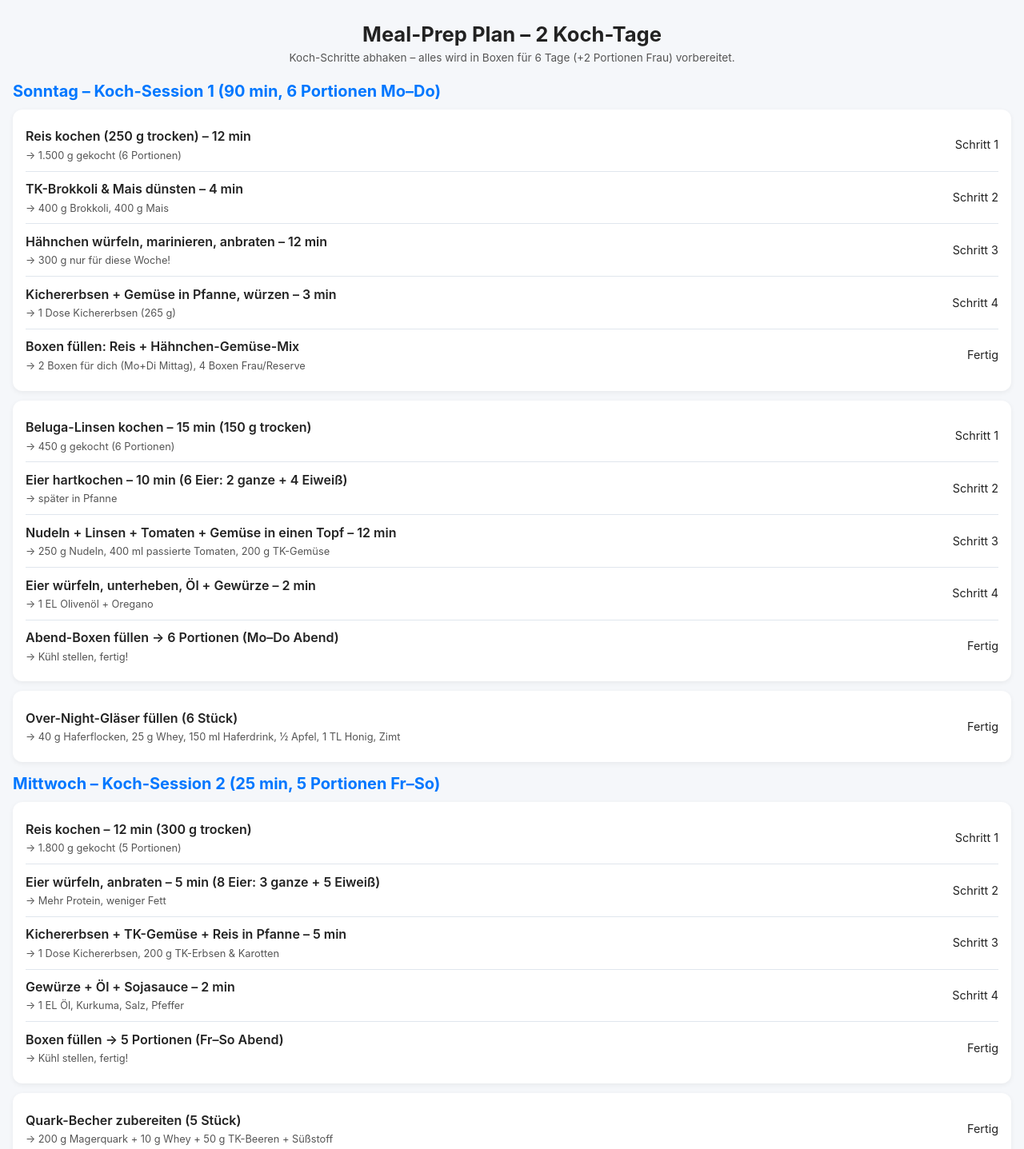
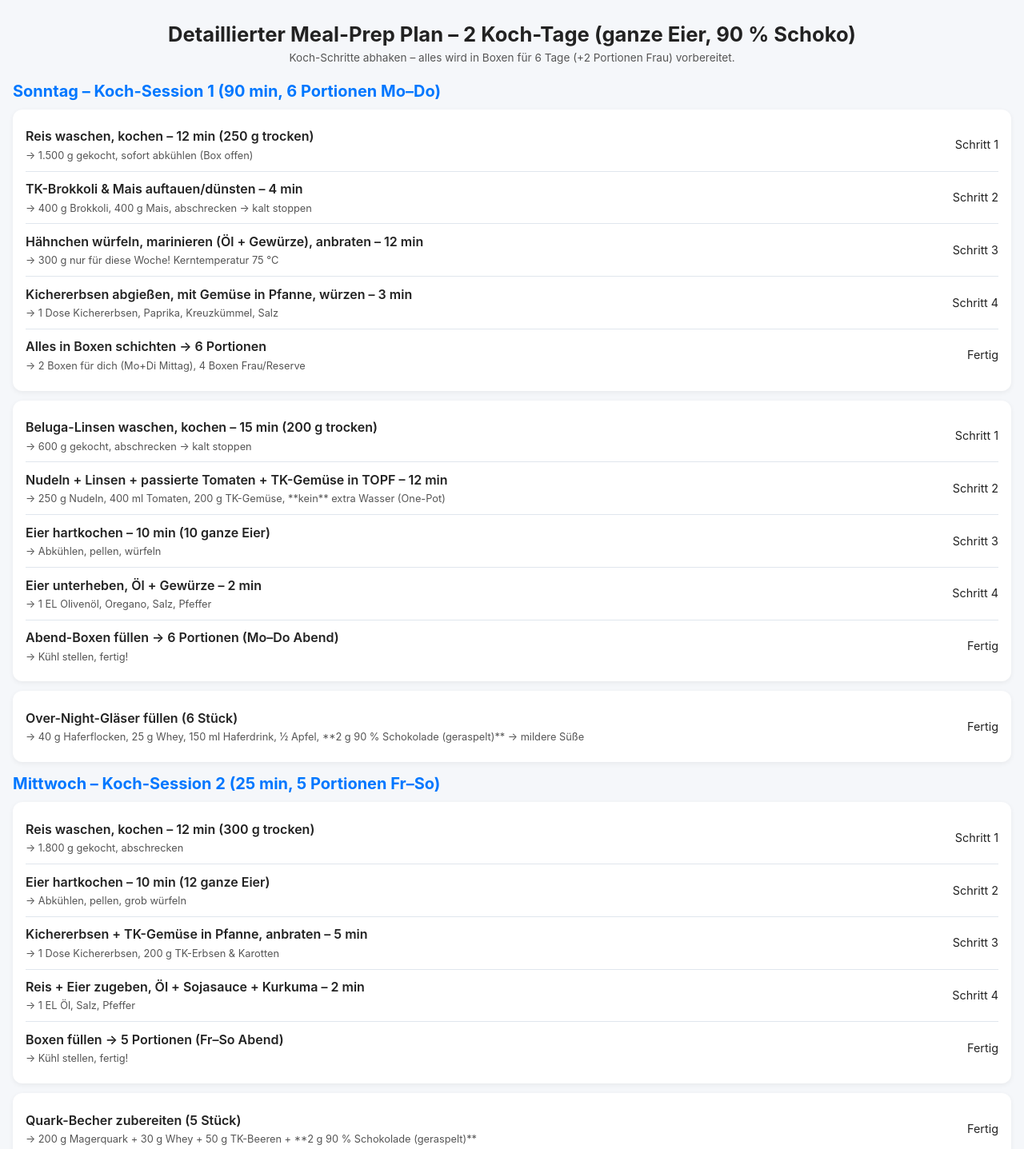
Before and after one commit to mesihtasci/mealplan-1, a plain HTML site: page index.html in a window 1280 px wide. Shown: the top 1437 px of the page at 80% size. Drawn offline with Linux system fonts and the light colour scheme.

Commit message:
Update index.html

```diff
--- a/index.html
+++ b/index.html
@@ -2,7 +2,7 @@
 <html lang="de">
 <head>
   <meta charset="UTF-8">
-  <title>Meal-Prep Plan – 2 Koch-Tage</title>
+  <title>Detaillierter Meal-Prep Plan</title>
   <meta name="viewport" content="width=device-width, initial-scale=1">
   <style>
     :root{--bg:#f5f7fa;--card:#fff;--accent:#0077ff;--text:#222;--sub:#555;--border:#e0e6ed}
@@ -15,7 +15,6 @@
     a{color:var(--accent);text-decoration:none}.sets{font-size:.9rem;white-space:nowrap;margin-left:.5rem}
     .note{text-align:center;font-size:.85rem;color:var(--sub);margin:-.5rem 0 1rem}
     .done{text-decoration:line-through;opacity:.55}
-    /* Einkaufs- & Prep-Bereiche */
     .shop-section{margin-bottom:1rem}
     .shop-header{cursor:pointer;background:var(--accent);color:#fff;padding:.5rem .75rem;border-radius:8px;font-weight:600}
     .shop-content{display:none;padding:.5rem 0}
@@ -27,7 +26,7 @@
 
 <body>
 
-<h1>Meal-Prep Plan – 2 Koch-Tage</h1>
+<h1>Detaillierter Meal-Prep Plan – 2 Koch-Tage (ganze Eier, 90 % Schoko)</h1>
 <p class="note">Koch-Schritte abhaken – alles wird in Boxen für 6 Tage (+2 Portionen Frau) vorbereitet.</p>
 
 <!-- ================= SONNTAG ================= -->
@@ -35,25 +34,25 @@
 
 <!-- Reis-Bowl -->
 <div class="card">
-  <div class="ex-row" onclick="this.classList.toggle('done')"><div><div class="main">Reis kochen (250 g trocken) – 12 min</div><div class="alt">→ 1.500 g gekocht (6 Portionen)</div></div><div class="sets">Schritt 1</div></div>
-  <div class="ex-row" onclick="this.classList.toggle('done')"><div><div class="main">TK-Brokkoli & Mais dünsten – 4 min</div><div class="alt">→ 400 g Brokkoli, 400 g Mais</div></div><div class="sets">Schritt 2</div></div>
-  <div class="ex-row" onclick="this.classList.toggle('done')"><div><div class="main">Hähnchen würfeln, marinieren, anbraten – 12 min</div><div class="alt">→ 300 g nur für diese Woche!</div></div><div class="sets">Schritt 3</div></div>
-  <div class="ex-row" onclick="this.classList.toggle('done')"><div><div class="main">Kichererbsen + Gemüse in Pfanne, würzen – 3 min</div><div class="alt">→ 1 Dose Kichererbsen (265 g)</div></div><div class="sets">Schritt 4</div></div>
-  <div class="ex-row" onclick="this.classList.toggle('done')"><div><div class="main">Boxen füllen: Reis + Hähnchen-Gemüse-Mix</div><div class="alt">→ 2 Boxen für dich (Mo+Di Mittag), 4 Boxen Frau/Reserve</div></div><div class="sets">Fertig</div></div>
+  <div class="ex-row" onclick="this.classList.toggle('done')"><div><div class="main">Reis waschen, kochen – 12 min (250 g trocken)</div><div class="alt">→ 1.500 g gekocht, sofort abkühlen (Box offen)</div></div><div class="sets">Schritt 1</div></div>
+  <div class="ex-row" onclick="this.classList.toggle('done')"><div><div class="main">TK-Brokkoli & Mais auftauen/dünsten – 4 min</div><div class="alt">→ 400 g Brokkoli, 400 g Mais, abschrecken → kalt stoppen</div></div><div class="sets">Schritt 2</div></div>
+  <div class="ex-row" onclick="this.classList.toggle('done')"><div><div class="main">Hähnchen würfeln, marinieren (Öl + Gewürze), anbraten – 12 min</div><div class="alt">→ 300 g nur für diese Woche! Kerntemperatur 75 °C</div></div><div class="sets">Schritt 3</div></div>
+  <div class="ex-row" onclick="this.classList.toggle('done')"><div><div class="main">Kichererbsen abgießen, mit Gemüse in Pfanne, würzen – 3 min</div><div class="alt">→ 1 Dose Kichererbsen, Paprika, Kreuzkümmel, Salz</div></div><div class="sets">Schritt 4</div></div>
+  <div class="ex-row" onclick="this.classList.toggle('done')"><div><div class="main">Alles in Boxen schichten → 6 Portionen</div><div class="alt">→ 2 Boxen für dich (Mo+Di Mittag), 4 Boxen Frau/Reserve</div></div><div class="sets">Fertig</div></div>
 </div>
 
 <!-- One-Pot Beluga -->
 <div class="card">
-  <div class="ex-row" onclick="this.classList.toggle('done')"><div><div class="main">Beluga-Linsen kochen – 15 min (150 g trocken)</div><div class="alt">→ 450 g gekocht (6 Portionen)</div></div><div class="sets">Schritt 1</div></div>
-  <div class="ex-row" onclick="this.classList.toggle('done')"><div><div class="main">Eier hartkochen – 10 min (6 Eier: 2 ganze + 4 Eiweiß)</div><div class="alt">→ später in Pfanne</div></div><div class="sets">Schritt 2</div></div>
-  <div class="ex-row" onclick="this.classList.toggle('done')"><div><div class="main">Nudeln + Linsen + Tomaten + Gemüse in einen Topf – 12 min</div><div class="alt">→ 250 g Nudeln, 400 ml passierte Tomaten, 200 g TK-Gemüse</div></div><div class="sets">Schritt 3</div></div>
-  <div class="ex-row" onclick="this.classList.toggle('done')"><div><div class="main">Eier würfeln, unterheben, Öl + Gewürze – 2 min</div><div class="alt">→ 1 EL Olivenöl + Oregano</div></div><div class="sets">Schritt 4</div></div>
+  <div class="ex-row" onclick="this.classList.toggle('done')"><div><div class="main">Beluga-Linsen waschen, kochen – 15 min (200 g trocken)</div><div class="alt">→ 600 g gekocht, abschrecken → kalt stoppen</div></div><div class="sets">Schritt 1</div></div>
+  <div class="ex-row" onclick="this.classList.toggle('done')"><div><div class="main">Nudeln + Linsen + passierte Tomaten + TK-Gemüse in TOPF – 12 min</div><div class="alt">→ 250 g Nudeln, 400 ml Tomaten, 200 g TK-Gemüse, **kein** extra Wasser (One-Pot)</div></div><div class="sets">Schritt 2</div></div>
+  <div class="ex-row" onclick="this.classList.toggle('done')"><div><div class="main">Eier hartkochen – 10 min (10 ganze Eier)</div><div class="alt">→ Abkühlen, pellen, würfeln</div></div><div class="sets">Schritt 3</div></div>
+  <div class="ex-row" onclick="this.classList.toggle('done')"><div><div class="main">Eier unterheben, Öl + Gewürze – 2 min</div><div class="alt">→ 1 EL Olivenöl, Oregano, Salz, Pfeffer</div></div><div class="sets">Schritt 4</div></div>
   <div class="ex-row" onclick="this.classList.toggle('done')"><div><div class="main">Abend-Boxen füllen → 6 Portionen (Mo–Do Abend)</div><div class="alt">→ Kühl stellen, fertig!</div></div><div class="sets">Fertig</div></div>
 </div>
 
 <!-- Overnight -->
 <div class="card">
-  <div class="ex-row" onclick="this.classList.toggle('done')"><div><div class="main">Over-Night-Gläser füllen (6 Stück)</div><div class="alt">→ 40 g Haferflocken, 25 g Whey, 150 ml Haferdrink, ½ Apfel, 1 TL Honig, Zimt</div></div><div class="sets">Fertig</div></div>
+  <div class="ex-row" onclick="this.classList.toggle('done')"><div><div class="main">Over-Night-Gläser füllen (6 Stück)</div><div class="alt">→ 40 g Haferflocken, 25 g Whey, 150 ml Haferdrink, ½ Apfel, **2 g 90 % Schokolade (geraspelt)** → mildere Süße</div></div><div class="sets">Fertig</div></div>
 </div>
 
 <!-- ================= MITTWOCH ================= -->
@@ -61,16 +60,16 @@
 
 <!-- Ei-Bohnen-Reis -->
 <div class="card">
-  <div class="ex-row" onclick="this.classList.toggle('done')"><div><div class="main">Reis kochen – 12 min (300 g trocken)</div><div class="alt">→ 1.800 g gekocht (5 Portionen)</div></div><div class="sets">Schritt 1</div></div>
-  <div class="ex-row" onclick="this.classList.toggle('done')"><div><div class="main">Eier würfeln, anbraten – 5 min (8 Eier: 3 ganze + 5 Eiweiß)</div><div class="alt">→ Mehr Protein, weniger Fett</div></div><div class="sets">Schritt 2</div></div>
-  <div class="ex-row" onclick="this.classList.toggle('done')"><div><div class="main">Kichererbsen + TK-Gemüse + Reis in Pfanne – 5 min</div><div class="alt">→ 1 Dose Kichererbsen, 200 g TK-Erbsen & Karotten</div></div><div class="sets">Schritt 3</div></div>
-  <div class="ex-row" onclick="this.classList.toggle('done')"><div><div class="main">Gewürze + Öl + Sojasauce – 2 min</div><div class="alt">→ 1 EL Öl, Kurkuma, Salz, Pfeffer</div></div><div class="sets">Schritt 4</div></div>
+  <div class="ex-row" onclick="this.classList.toggle('done')"><div><div class="main">Reis waschen, kochen – 12 min (300 g trocken)</div><div class="alt">→ 1.800 g gekocht, abschrecken</div></div><div class="sets">Schritt 1</div></div>
+  <div class="ex-row" onclick="this.classList.toggle('done')"><div><div class="main">Eier hartkochen – 10 min (12 ganze Eier)</div><div class="alt">→ Abkühlen, pellen, grob würfeln</div></div><div class="sets">Schritt 2</div></div>
+  <div class="ex-row" onclick="this.classList.toggle('done')"><div><div class="main">Kichererbsen + TK-Gemüse in Pfanne, anbraten – 5 min</div><div class="alt">→ 1 Dose Kichererbsen, 200 g TK-Erbsen & Karotten</div></div><div class="sets">Schritt 3</div></div>
+  <div class="ex-row" onclick="this.classList.toggle('done')"><div><div class="main">Reis + Eier zugeben, Öl + Sojasauce + Kurkuma – 2 min</div><div class="alt">→ 1 EL Öl, Salz, Pfeffer</div></div><div class="sets">Schritt 4</div></div>
   <div class="ex-row" onclick="this.classList.toggle('done')"><div><div class="main">Boxen füllen → 5 Portionen (Fr–So Abend)</div><div class="alt">→ Kühl stellen, fertig!</div></div><div class="sets">Fertig</div></div>
 </div>
 
 <!-- Snack -->
 <div class="card">
-  <div class="ex-row" onclick="this.classList.toggle('done')"><div><div class="main">Quark-Becher zubereiten (5 Stück)</div><div class="alt">→ 200 g Magerquark + 10 g Whey + 50 g TK-Beeren + Süßstoff</div></div><div class="sets">Fertig</div></div>
+  <div class="ex-row" onclick="this.classList.toggle('done')"><div><div class="main">Quark-Becher zubereiten (5 Stück)</div><div class="alt">→ 200 g Magerquark + 30 g Whey + 50 g TK-Beeren + **2 g 90 % Schokolade (geraspelt)**</div></div><div class="sets">Fertig</div></div>
 </div>
 
 <!-- Frühstück Reload -->
@@ -79,7 +78,7 @@
 </div>
 
 <!-- ================= EINKAUFSLISTE ================= -->
-<h2>Einkaufsliste (6 Tage, +2 Portionen Frau)</h2>
+<h2>Einkaufsliste (6 Tage, +2 Portionen Frau, ganze Eier, 90 % Schoko)</h2>
 <p class="note">Bereiche aufklappen → abhaken. Mengen = Gesamtbedarf.</p>
 
 <!-- Fleisch & Eier -->
@@ -88,7 +87,7 @@
   <div class="shop-content">
     <label class="shop-item"><input type="checkbox"> Hähnchenbrust – 400 g (nur 1× vorkochen)</label>
     <label class="shop-item"><input type="checkbox"> Seelachs (TK) – 400 g</label>
-    <label class="shop-item"><input type="checkbox"> Eier – 14 Stück (2+4+6+2 Reserve)</label>
+    <label class="shop-item"><input type="checkbox"> Eier – 22 Stück (ganz, keine Reste!)</label>
   </div>
 </div>
 
@@ -98,7 +97,7 @@
   <div class="shop-content">
     <label class="shop-item"><input type="checkbox"> Kidney-Bohnen – 2 Dosen (à 265 g)</label>
     <label class="shop-item"><input type="checkbox"> Weiße Bohnen – 2 Dosen (à 265 g)</label>
-    <label class="shop-item"><input type="checkbox"> Beluga-Linsen – 150 g (trocken)</label>
+    <label class="shop-item"><input type="checkbox"> Beluga-Linsen – 200 g (trocken)</label>
     <label class="shop-item"><input type="checkbox"> Kichererbsen – 2 Dosen (à 265 g)</label>
   </div>
 </div>
@@ -133,20 +132,19 @@
   <div class="shop-header" onclick="this.nextElementSibling.classList.toggle('show')">Milchprodukte & Protein</div>
   <div class="shop-content">
     <label class="shop-item"><input type="checkbox"> Magerquark (0,2 %) – 1,8 kg (10× 200 g Becher)</label>
-    <label class="shop-item"><input type="checkbox"> Whey Protein – 200 g (≈ 10 Portionen)</label>
+    <label class="shop-item"><input type="checkbox"> Whey Protein – 270 g (≈ 14 Portionen)</label>
     <label class="shop-item"><input type="checkbox"> Feta light (10 % Fett) – 400 g</label>
     <label class="shop-item"><input type="checkbox"> Haferdrink (ungesüßt) – 1,5 L</label>
   </div>
 </div>
 
-<!-- Fette & Gewürze -->
+<!-- Fette & Sonstiges -->
 <div class="shop-section">
-  <div class="shop-header" onclick="this.nextElementSibling.classList.toggle('show')">Fette & Gewürze</div>
+  <div class="shop-header" onclick="this.nextElementSibling.classList.toggle('show')">Fette & Sonstiges</div>
   <div class="shop-content">
     <label class="shop-item"><input type="checkbox"> Rapsöl – 4 EL (≈ 40 ml)</label>
     <label class="shop-item"><input type="checkbox"> Olivenöl – 3 EL (≈ 30 ml)</label>
-    <label class="shop-item"><input type="checkbox"> Gemahlene Mandeln – 30 g (Crunch)</label>
-    <label class="shop-item"><input type="checkbox"> Honig – 3 TL (15 g)</label>
+    <label class="shop-item"><input type="checkbox"> 90 % Schokolade – 8 g (geraspelt, für Overnight + Quark)</label>
     <label class="shop-item"><input type="checkbox"> Gewürze: Paprika, Kreuzkümmel, Oregano, Salz, Pfeffer, Knoblauch, Sojasauce, Kurkuma</label>
   </div>
 </body>
```
